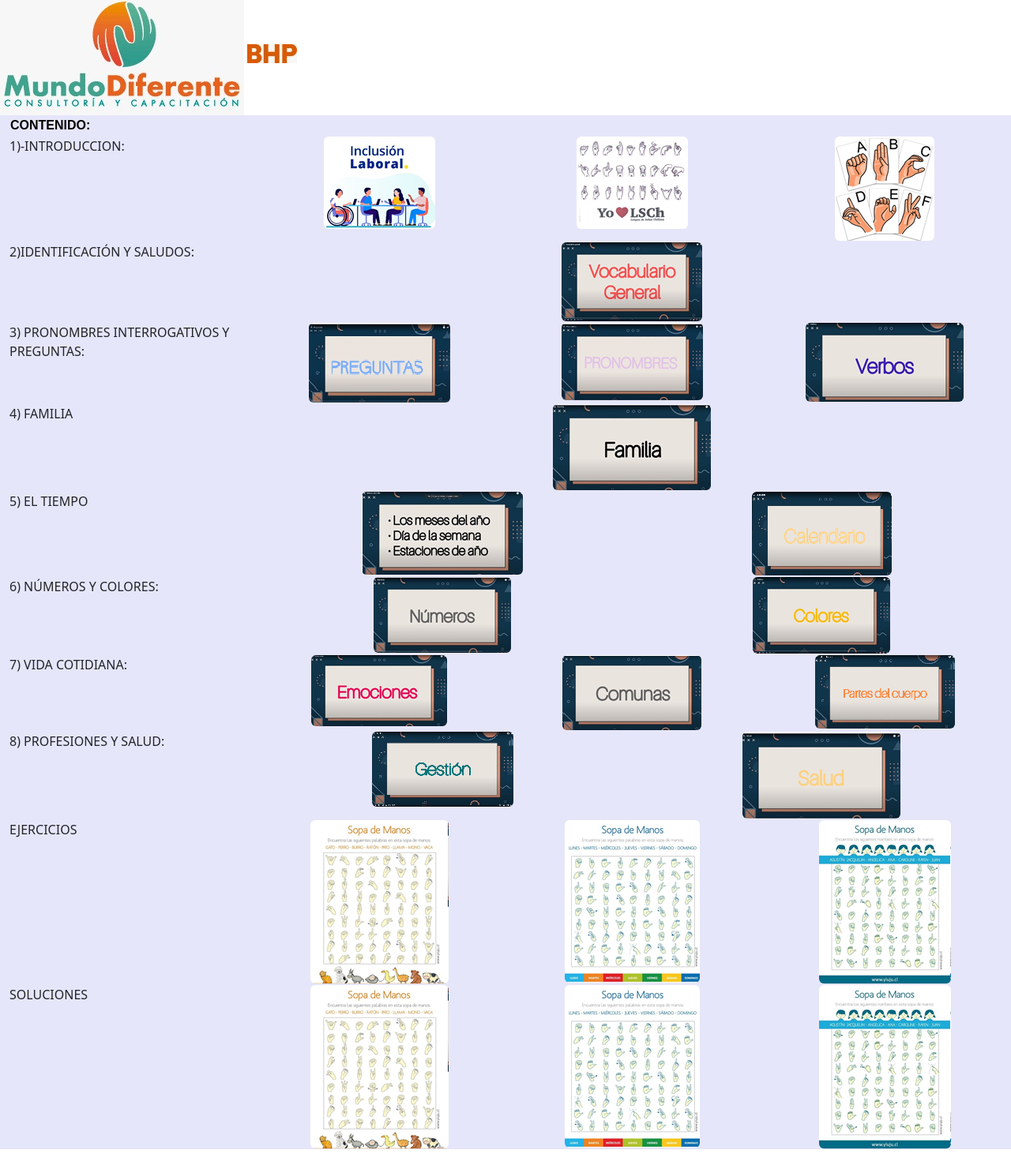
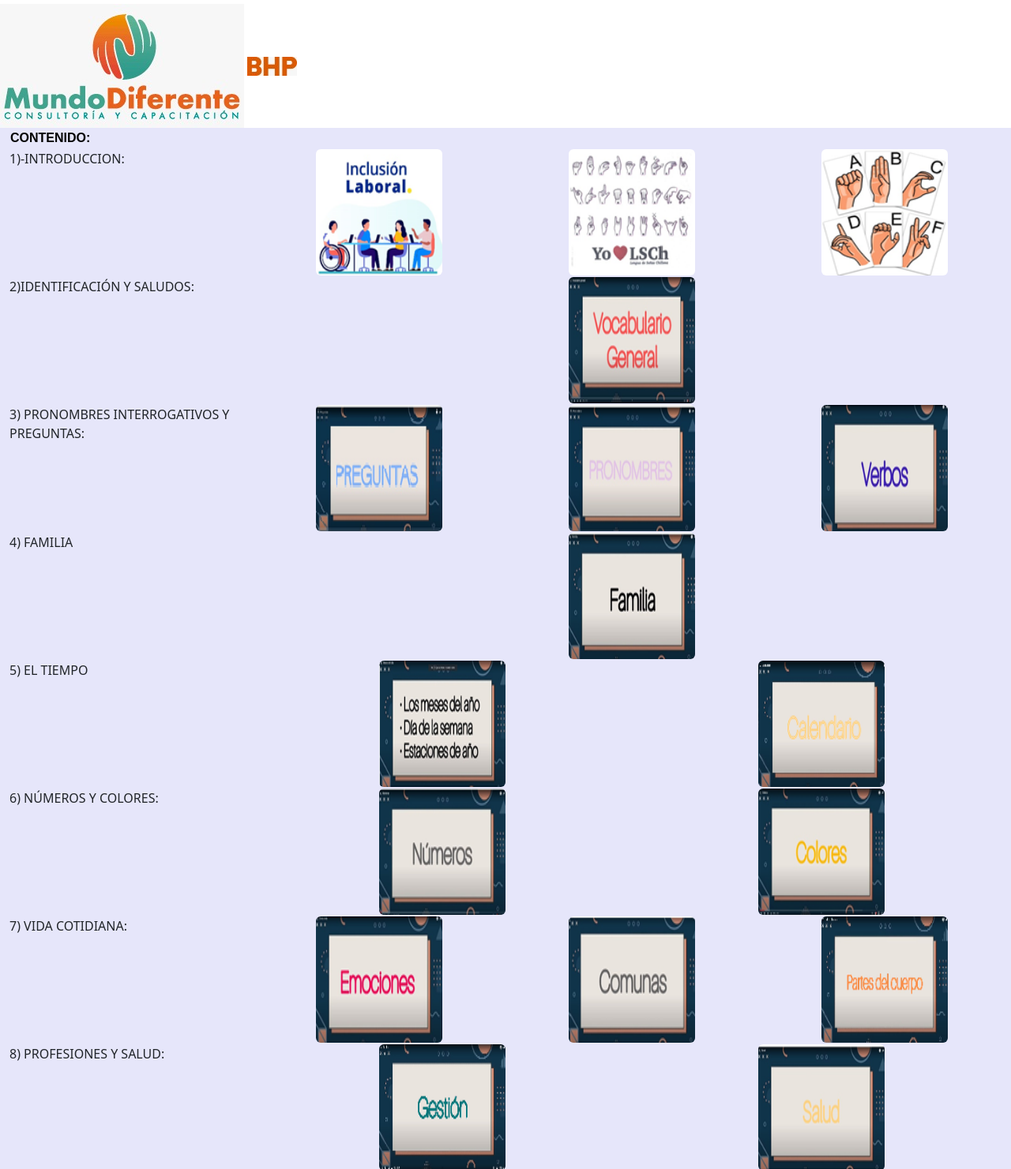
Before and after one commit to AmyLovelace/curso-mundo-diferente, a plain HTML site: page index.html in a window 1280 px wide. Shown: the part 235-1716 px from the top of the page at 79% size. Before the commit the page ends 1691 px from the top, so only its background shows below. Drawn offline with nearby package versions, Linux system fonts and the light colour scheme.

Commit message:
added few lines

```diff
--- a/index.css
+++ b/index.css
@@ -1,10 +1,15 @@
 
 .contenido-tabla{
-    height: 100%vh;
+    height: 100%;
     width: auto;
    text-transform: uppercase;
    font-weight: 600;
    letter-spacing: 1px;
+}
+.img-std{
+    height: 10em;
+    width:10em;
+    align-items: flex-start;
     }
 
 .table-info{
@@ -14,14 +19,14 @@
     text-align: center;
 }
 #titulo-principal .titulo{
-    font-size: 60px;
+    font-size: 7vw;
     font-weight: 600;
     text-transform: uppercase;
     text-align: center;
     padding-top: 20px;
 }
 #titulo-principal .subtitulo{
-    font-size: 10vh;
+    font-size: 5vw;
     font-weight: 600;
     font-style: italic;
     text-align: center;
@@ -41,7 +46,6 @@ border: 0px solid #000000;
    font-family:sans-serif;
    position: relative;
 }
-
 
  .img__description_layer {
     position: absolute;
@@ -73,7 +77,6 @@ border: 0px solid #000000;
 
 .img__wrap:hover .img__description {
     transform: translateY(0);
-
 }
 .link{
     text-decoration: none;
--- a/index.html
+++ b/index.html
@@ -16,8 +16,8 @@
         <h2 class="subtitulo">por Mundo Diferente</h2>
         </div>
         <div>
-            <img src="archivos/mundodiferentelogo.jpeg" alt="">
-            <img src="archivos/bhblogo.jfif" alt="">
+            <img src="archivos/mundodiferentelogo.jpeg" class="img-logo" alt="">
+            <img src="archivos/bhblogo.jfif" class="img-logo" alt="">
         </div>
 
     </section>
@@ -32,7 +32,7 @@
                     <tr class="row ">
                         <td class="col-3" >1)-INTRODUCCION:</td>
                         <td class="col">
-                            <img src="archivos/img1.png" class="rounded mx-auto d-block" alt="">
+                            <img  src="archivos/img1.png" class="rounded mx-auto d-block img-std"  alt="">
                             <div class="img__description_layer">
                                 <a class ="link" href="https://www.youtube.com/watch?v=CJ-yfWg2pG4&ab_channel=SordosChilenos"><p class="img__description" >Ley de inclusion
                                 </p></a>
@@ -40,13 +40,13 @@
                             </div>
                         </td>
                         <td class="col">
-                            <img src="archivos/img2.png"  class="rounded mx-auto d-block" alt="">
+                            <img src="archivos/img2.png"  class="rounded mx-auto d-block img-std"  alt="">
                             <div class="img__description_layer">
                                 <a class="link" href="https://www.youtube.com/watch?app=desktop&v=WBU8LRPygl0&feature=youtu.be&ab_channel=MundoDiferenteCapacitaci%C3%B3n"><p class="img__description">Abecedario</p></a>
                             </div>
                         </td>
                         <td class="col" >
-                            <img src="archivos/img3.png" class="rounded mx-auto d-block" alt="">
+                            <img src="archivos/img3.png" class="rounded mx-auto d-block img-std"  alt="">
                             <div class="img__description_layer">
                                 <a class="link" href="https://www.youtube.com/watch?app=desktop&v=AVwocoh1oa4&feature=youtu.be&ab_channel=SignoCultura"><p class="img__description">Alfabeto Dactilológico</p></a>
                             </div>
@@ -57,7 +57,7 @@
                     <tr class="row">
                         <td class="col-3 " >2)IDENTIFICACIÓN Y SALUDOS:</td>
                         <td class="col">
-                            <img src="archivos/img4.png" class="rounded mx-auto d-block" alt="">
+                            <img src="archivos/img4.png" class="rounded mx-auto d-block img-std" alt="">
                             <div class="img__description_layer">
                                 <a class="link" href="https://youtu.be/YsPuyC2FoV4"><p class="img__description">Vocabulario general</p></a>
                             </div>
@@ -68,19 +68,19 @@
                     <tr class="row">
                         <td class="col-3 ">3) PRONOMBRES INTERROGATIVOS Y PREGUNTAS:</td>
                         <td class="col">
-                            <img src="archivos/img5.png"  class="rounded mx-auto d-block" alt="">
+                            <img src="archivos/img5.png"  class="rounded mx-auto d-block img-std"  alt="">
                             <div class="img__description_layer">
                                 <a class="link" href="https://www.youtube.com/watch?app=desktop&v=SGQXOqyODNo&feature=youtu.be&ab_channel=MundoDiferenteCapacitaci%C3%B3n"><p class="img__description">Preguntas</p></a>
                             </div>
                         </td>
                         <td class="col">
-                            <img src="archivos/img6.png"  class="rounded mx-auto d-block" alt="">
+                            <img src="archivos/img6.png"  class="rounded mx-auto d-block img-std"  alt="">
                             <div class="img__description_layer">
                                 <a class="link" href="https://www.youtube.com/watch?app=desktop&v=YAthNVv6K3I&feature=youtu.be&ab_channel=MundoDiferenteCapacitaci%C3%B3n"><p class="img__description">Pronombres</p></a>
                             </div>
                         </td>
                         <td class="col">
-                            <img src="archivos/verbos.png"  class="rounded mx-auto d-block" alt="">
+                            <img src="archivos/verbos.png"  class="rounded mx-auto d-block img-std"  alt="">
                             <div class="img__description_layer">
                                 <a class="link" href="https://www.youtube.com/watch?v=PRN_kgzS20Y&ab_channel=MundoDiferenteCapacitaci%C3%B3n"><p class="img__description" >Verbos</p></a>
                             </div>
@@ -91,7 +91,7 @@
                     <tr class="row">
                         <td class="col-3 ">4) FAMILIA</td>
                         <td class="col">
-                            <img src="archivos/img7.png"  class="rounded mx-auto d-block" alt="">
+                            <img src="archivos/img7.png"  class="rounded mx-auto d-block img-std"  alt="">
                             <div class="img__description_layer">
                                 <a class="link" href="https://www.youtube.com/watch?app=desktop&v=XbpSjXRVQzo&feature=youtu.be&ab_channel=MundoDiferenteCapacitaci%C3%B3n"><p class="img__description">Familia y Parentescos</p></a>
                             </div>
@@ -102,13 +102,13 @@
 
                         <td class="col-3 ">5) EL TIEMPO </td>
                         <td class="col">
-                            <img src="archivos/meses.png"  class="rounded mx-auto d-block" alt="">
+                            <img src="archivos/meses.png"  class="rounded mx-auto d-block img-std"  alt="">
                             <div class="img__description_layer">
                                 <a class="link" href="https://www.youtube.com/watch?v=00Ps3SSSyLE&ab_channel=MundoDiferenteCapacitaci%C3%B3n"><p class="img__description">Meses,Días y Estaciones del año</p></a>
                             </div>
                         </td>
                         <td class="col">
-                            <img src="archivos/calendario.png"  class="rounded mx-auto d-block" alt="">
+                            <img src="archivos/calendario.png"  class="rounded mx-auto d-block img-std"  alt="">
                             <div class="img__description_layer">
                                 <a class="link" href="https://www.youtube.com/watch?v=c3w2lgl8wrs&ab_channel=MundoDiferenteCapacitaci%C3%B3n"><p class="img__description">Calendario</p></a>
                             </div>
@@ -118,13 +118,13 @@
                     <tr class="row">
                         <td class="col-3 ">6) NÚMEROS Y COLORES:</td>
                         <td class="col">
-                            <img src="archivos/numeros.png"  class="rounded mx-auto d-block" alt="">
+                            <img src="archivos/numeros.png"  class="rounded mx-auto d-block img-std"  alt="">
                             <div class="img__description_layer">
                                 <a class="link" href="https://www.youtube.com/watch?v=UeRp5_TLLxI&ab_channel=MundoDiferenteCapacitaci%C3%B3n"><p class="img__description">Números</p></a>
                             </div>
                         </td>
                         <td class="col">
-                            <img src="archivos/colores.png"  class="rounded mx-auto d-block" alt="">
+                            <img src="archivos/colores.png"  class="rounded mx-auto d-block img-std"  alt="">
                             <div class="img__description_layer">
                                 <a class="link" href="https://www.youtube.com/watch?v=UeRp5_TLLxI&ab_channel=MundoDiferenteCapacitaci%C3%B3n"><p class="img__description">Colores</p></a>
                             </div>
@@ -134,19 +134,19 @@
                     <tr class="row">
                         <td class="col-3 ">7) VIDA COTIDIANA:</td>
                         <td class="col">
-                            <img src="archivos/emociones.png"  class="rounded mx-auto d-block" alt="">
+                            <img src="archivos/emociones.png"  class="rounded mx-auto d-block img-std"  alt="">
                             <div class="img__description_layer">
                                 <a class="link" href="https://www.youtube.com/watch?app=desktop&v=H-lwn97_tQ4&feature=youtu.be&ab_channel=MundoDiferenteCapacitaci%C3%B3n"><p class="img__description">Emociones</p></a>
                             </div>
                         </td>
                         <td class="col">
-                            <img src="archivos/comunas.png"  class="rounded mx-auto d-block" alt="">
+                            <img src="archivos/comunas.png"  class="rounded mx-auto d-block img-std"  alt="">
                             <div class="img__description_layer">
                                 <a class="link" href="https://www.youtube.com/watch?app=desktop&v=2rMTRiipPcE&feature=youtu.be&ab_channel=MundoDiferenteCapacitaci%C3%B3n"><p class="img__description">Comunas</p></a>
                             </div>
                         </td>
                         <td class="col">
-                            <img src="archivos/partesdelcuerpo.png"  class="rounded mx-auto d-block" alt="">
+                            <img src="archivos/partesdelcuerpo.png"  class="rounded mx-auto d-block img-std"  alt="">
                             <div class="img__description_layer">
                                 <a class="link" href="https://www.youtube.com/watch?app=desktop&v=2C9TWT8YzoA&feature=youtu.be&ab_channel=MundoDiferenteCapacitaci%C3%B3n"><p class="img__description">Partes del cuerpo</p></a>
                             </div>
@@ -156,13 +156,13 @@
                     <tr class="row">
                         <td class="col-3 ">8) PROFESIONES Y SALUD:</td>
                         <td class="col">
-                            <img src="archivos/gestion.png"  class="rounded mx-auto d-block" alt="">
+                            <img src="archivos/gestion.png"  class="rounded mx-auto d-block img-std"  alt="">
                             <div class="img__description_layer">
                                 <a class="link" href="https://www.youtube.com/watch?app=desktop&v=uVEUecUin1o&feature=youtu.be&ab_channel=MundoDiferenteCapacitaci%C3%B3n"><p class="img__description">Trabajos de gestión</p></a>
                             </div>
                         </td>
                         <td class="col">
-                            <img src="archivos/saludy.png"  class="rounded mx-auto d-block" alt="">
+                            <img src="archivos/saludy.png"  class="rounded mx-auto d-block img-std"  alt="">
                             <div class="img__description_layer">
                                 <a class="link" href="https://www.youtube.com/watch?v=H1pHr1T7wCM&ab_channel=MundoDiferenteCapacitaci%C3%B3n"><p class="img__description">Salud y Enfermedad</p></a>
                             </div>
@@ -171,19 +171,19 @@
                     <tr class="row">
                         <td class="col-3">EJERCICIOS</td>
                         <td class="col">
-                            <img src="archivos/animales.png"  class="rounded mx-auto d-block" alt="">
+                            <img src="archivos/animales.png"  class="rounded mx-auto d-block img-std"  alt="">
                             <div class="img__description_layer">
                                 <a class="link" href="https://ibb.co/QjyQvFJ"><p class="img__description">Animales</p></a>
                             </div>
                         </td>
                         <td class="col">
-                            <img src="archivos/semana.png"  class="rounded mx-auto d-block" alt="">
+                            <img src="archivos/semana.png"  class="rounded mx-auto d-block img-std" alt="">
                             <div class="img__description_layer">
                                 <a class="link" href="https://ibb.co/DQc7Ksr"><p class="img__description">Días de la semana</p></a>
                             </div>
                         </td>
                         <td class="col">
-                            <img src="archivos/nombres1.png"  class="rounded mx-auto d-block" alt="">
+                            <img src="archivos/nombres1.png"  class="rounded mx-auto d-block img-std"  alt="">
                             <div class="img__description_layer">
                                 <a class="link" href=""><p class="img__description">Nombres</p></a>
                             </div>
@@ -192,18 +192,18 @@
                     <tr class="row">
                         <td class="col-3">SOLUCIONES</td>
                         <td class="col">
-                            <img src="archivos/animales.png"  class="rounded mx-auto d-block" alt="">
+                            <img src="archivos/animales.png"  class="rounded mx-auto d-block img-std"  alt="">
                             <div class="img__description_layer">
                                 <a class="link" href="https://ibb.co/64Q5Y6z"><p class="img__description">click aqui</p></a>
                             </div></td>
                         <td class="col">
-                            <img src="archivos/semana.png"  class="rounded mx-auto d-block" alt="">
+                            <img src="archivos/semana.png"  class="rounded mx-auto d-block img-std"  alt="">
                             <div class="img__description_layer">
                                 <a class="link" href="https://ibb.co/TPnFQXv"><p class="img__description">click aqui</p></a>
                             </div>
                         </td>
                         <td class="col">
-                            <img src="archivos/nombres1.png"  class="rounded mx-auto d-block" alt="">
+                            <img src="archivos/nombres1.png"  class="rounded mx-auto d-block img-std"  alt="">
                             <div class="img__description_layer">
                                 <a class="link" href="https://ibb.co/61W9CFH"><p class="img__description">click aqui</p></a>
                             </div>
```
Lines whose indentation alone changed are shown as unchanged.
